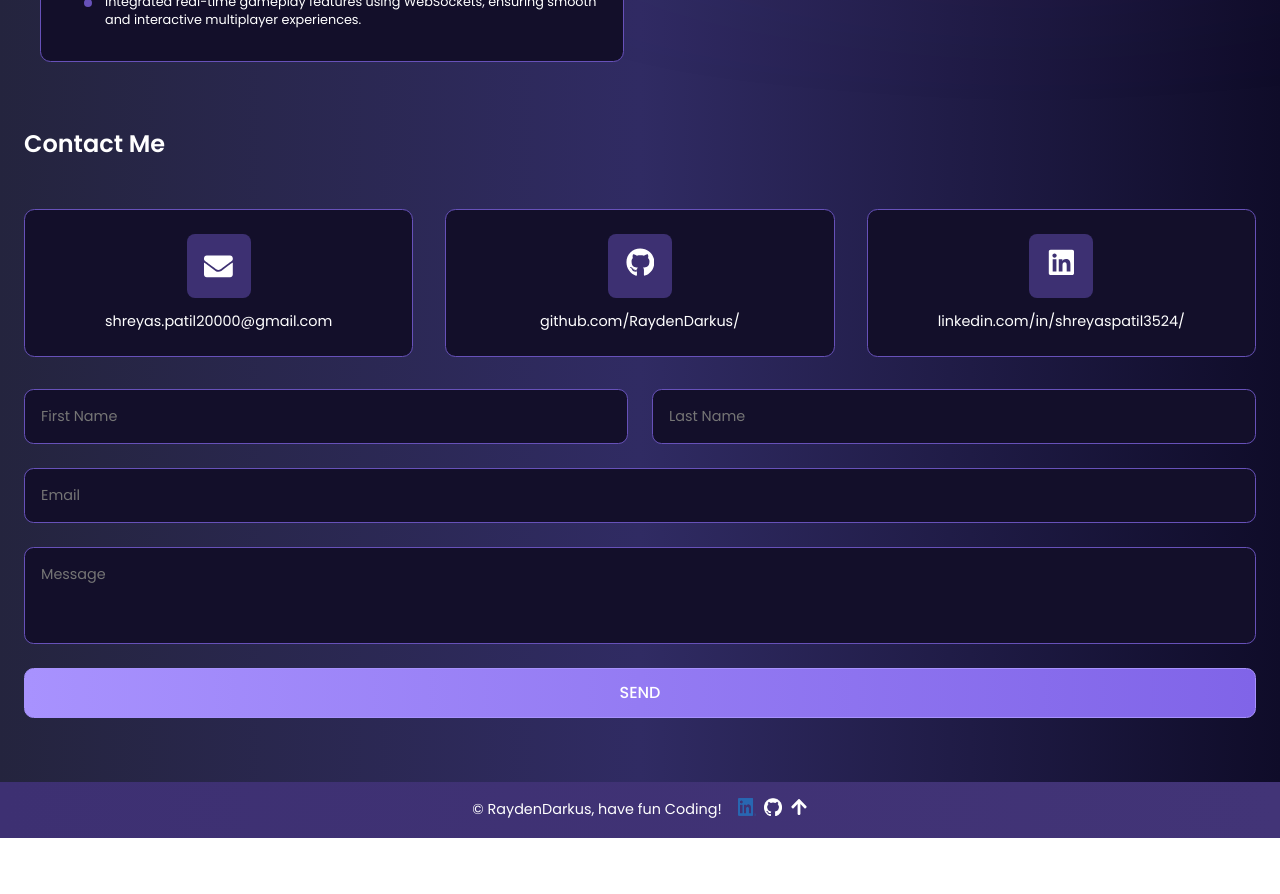
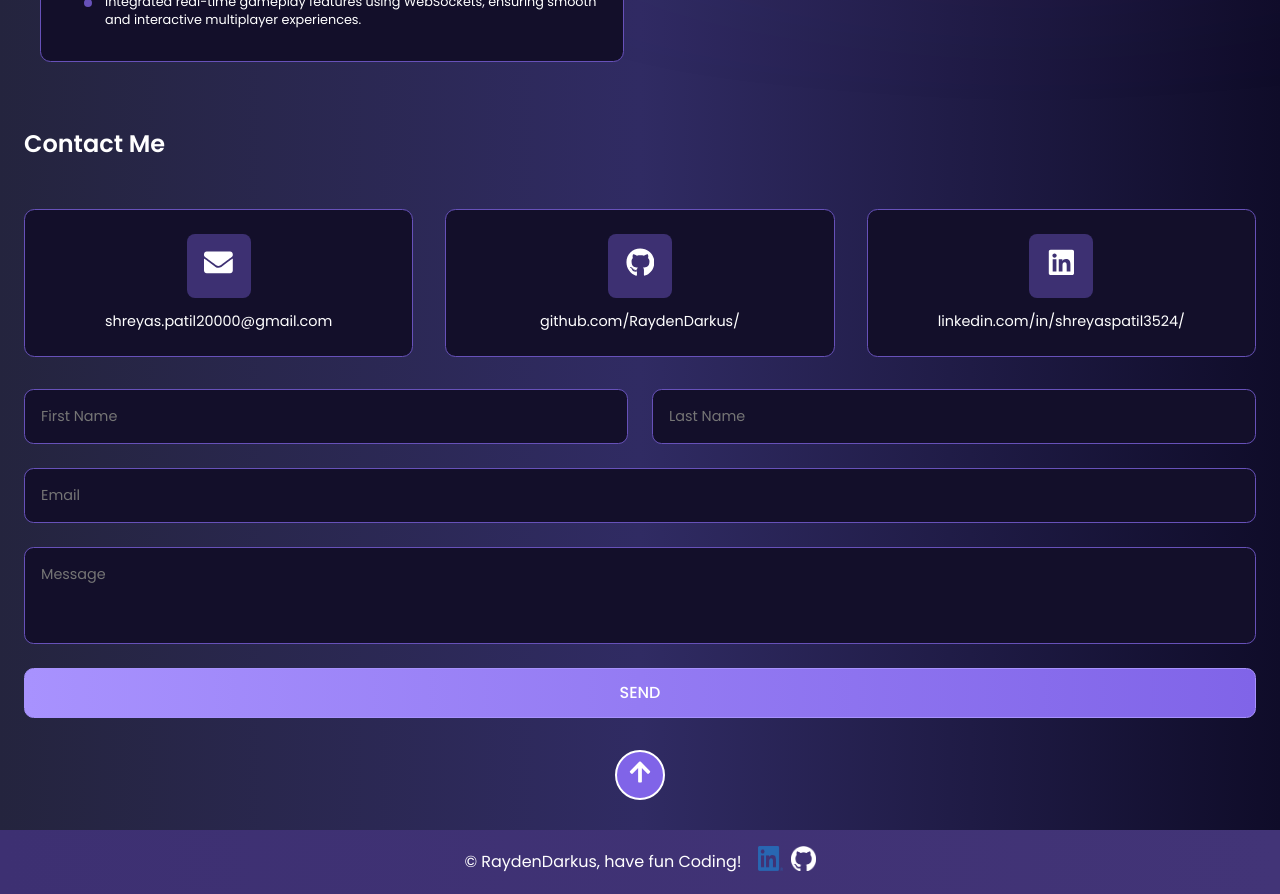
Before and after one commit to ShreyasPatil2000/Portfolio, a React (Vite) app: page / in a window 1280 px wide. Shown: the part 1860-2754 px from the top of the page. Before the commit the page ends 2698 px from the top, so only its background shows below. Built offline with nearby package versions, Linux system fonts and the light colour scheme.

Commit message:
3rd Commit

```diff
--- a/src/App.jsx
+++ b/src/App.jsx
@@ -11,6 +11,7 @@ import Contact from './components/Contact/Contact';
 import Footer from './components/Footer/Footer';
 import { Element } from 'react-scroll';
 import { motion, useScroll, useSpring, useInView } from "framer-motion";
+import UpButton from './components/UpButton/UpButton';
 
 function Section({ children }) {
   const ref = useRef(null);
@@ -69,6 +70,7 @@ function App() {
           </Element>
         </Section>
       </div>
+      <UpButton/>
       <Footer/>
     </>
   );
--- a/src/components/Contact/Contact.jsx
+++ b/src/components/Contact/Contact.jsx
@@ -14,7 +14,7 @@ const Contact = () => {
             <ContactCard
               icon={FaEnvelope}
               text="shreyas.patil20000@gmail.com"
-              link={null} // No link for email
+              link="mailto:shreyas.patil20000@gmail.com" // No link for email
             />
           </div>
           <div style={{flex: 1}}>
--- a/src/components/Contact/Contact.scss
+++ b/src/components/Contact/Contact.scss
@@ -1,5 +1,6 @@
 .contact-container {
     margin: 4rem 0;
+    margin-bottom: 2rem;
     position: relative;
 }
 
--- a/src/components/ContactForm/ContactForm.jsx
+++ b/src/components/ContactForm/ContactForm.jsx
@@ -64,10 +64,10 @@ const ContactForm = () => {
     <div className="contact-form-content">
       <form onSubmit={handleSubmit}>
         <div className="name-container">
-          <input type="text" name='firstname' placeholder='First Name' value={firstName} title='First Name' onChange={(e) => setFirstName(e.target.value)} />
-          <input type="text" name='lastname' placeholder='Last Name' value={lastName} title='Last Name' onChange={(e) => setLastName(e.target.value)} />
+          <input type="text" name='firstname' placeholder='First Name' value={firstName} title='First Name' onChange={(e) => setFirstName(e.target.value)} required/>
+          <input type="text" name='lastname' placeholder='Last Name' value={lastName} title='Last Name' onChange={(e) => setLastName(e.target.value)} required/>
         </div>
-        <input type="text" name='email' placeholder='Email' value={email} title='Email' onChange={(e) => setEmail(e.target.value)} />
+        <input type="text" name='email' placeholder='Email' value={email} title='Email' onChange={(e) => setEmail(e.target.value)} required/>
         <textarea
           type='text'
           name="message"
@@ -78,6 +78,7 @@ const ContactForm = () => {
           value={message}
           ref={textareaRef}
           onChange={handleTextareaChange}
+          required
         ></textarea>
         <button type='submit'>SEND</button>
       </form>
--- a/src/components/Footer/Footer.jsx
+++ b/src/components/Footer/Footer.jsx
@@ -3,7 +3,6 @@
   import './Footer.scss'
   import LinkedInLogo from '../../assets/LI-In-Bug.png'
   import GithubLogo from '../../assets/github-mark-white.png'
-  import { FaArrowUp } from 'react-icons/fa'
 
   const Footer = () => {
     return (
@@ -11,14 +10,11 @@
         &copy; RaydenDarkus, have fun Coding!
         <div className='footer-links'>
           <a href="https://www.linkedin.com/in/shreyaspatil3524/" className='footer-link' target="_blank">
-            <img src={LinkedInLogo} alt="LinkedIn Logo" className='footer-icon' width="18" height="18" title='LinkedIn'/>
+            <img src={LinkedInLogo} alt="LinkedIn Logo" className='footer-icon' width="25" height="25" title='LinkedIn'/>
           </a>
           <a href="https://github.com/RaydenDarkus" className='footer-link' target="_blank">
-            <img src={GithubLogo} alt="Github Logo" className='footer-icon' width="18" height="18" title='Github'/>
+            <img src={GithubLogo} alt="Github Logo" className='footer-icon' width="25" height="25" title='Github'/>
           </a>
-          <button className="go-up" onClick={() => window.scrollTo({ top: 0, behavior: 'smooth' })} title='Go Up'>
-            <FaArrowUp size={18} className='up-button'/>
-          </button>
         </div>
       </div>
     )
--- a/src/components/Footer/Footer.scss
+++ b/src/components/Footer/Footer.scss
@@ -1,5 +1,5 @@
 .footer {
-    font-size: 0.9rem;
+    font-size: 1rem;
     text-align: center;
     background: linear-gradient(90deg, #3D3072 0%,#423477 100%);
     padding: 1rem;
@@ -18,21 +18,7 @@
     transition: all 0.3s ease;
 
     &:hover {
-        width: 1.5rem;
-        height: 1.5rem;
+        width: 2rem;
+        height: 2rem;
     }
 }
-
-.go-up {
-    background: none; // No background
-    border: none; // No border
-    color: #fff; // Icon color
-    cursor: pointer;
-    transition: color 0.3s ease;
-    display: flex; // Center the icon
-}
-
-.up-button:hover {
-    width: 1.5rem;
-    height: 1.5rem;
-}
--- /dev/null
+++ b/src/components/UpButton/UpButton.jsx
@@ -0,0 +1,16 @@
+/* eslint-disable no-unused-vars */
+import React from 'react'
+import { FaArrowUp } from 'react-icons/fa'
+import './UpButton.scss'
+
+const UpButton = () => {
+  return (
+    <span className='start-button'>
+    <button className="go-up" onClick={() => window.scrollTo({ top: 0, behavior: 'smooth' })} title='Go Up'>
+          <FaArrowUp className='up-button'/>
+    </button>
+  </span>
+  )
+}
+
+export default UpButton
--- /dev/null
+++ b/src/components/UpButton/UpButton.scss
@@ -0,0 +1,28 @@
+.start-button {
+    display: flex;
+    justify-content: center;
+    margin-bottom: 30px;
+
+    .up-button {
+      width: 1.5rem;
+      height: 1.5rem;
+    }
+
+    :hover {
+      background: #4A00E0;
+      .up-button {
+        width: 1.8rem;
+        height: 1.8rem;
+      }
+    }
+  }
+
+.go-up {
+    color: #fff;
+    cursor: pointer;
+    border-radius: 50%;
+    width: 50px;
+    background: #8064e8;
+    height: 50px;
+    border: 2px solid white;
+}
```
Also changed, not shown: 1 other file (tests, documents, lock files or other folders).
